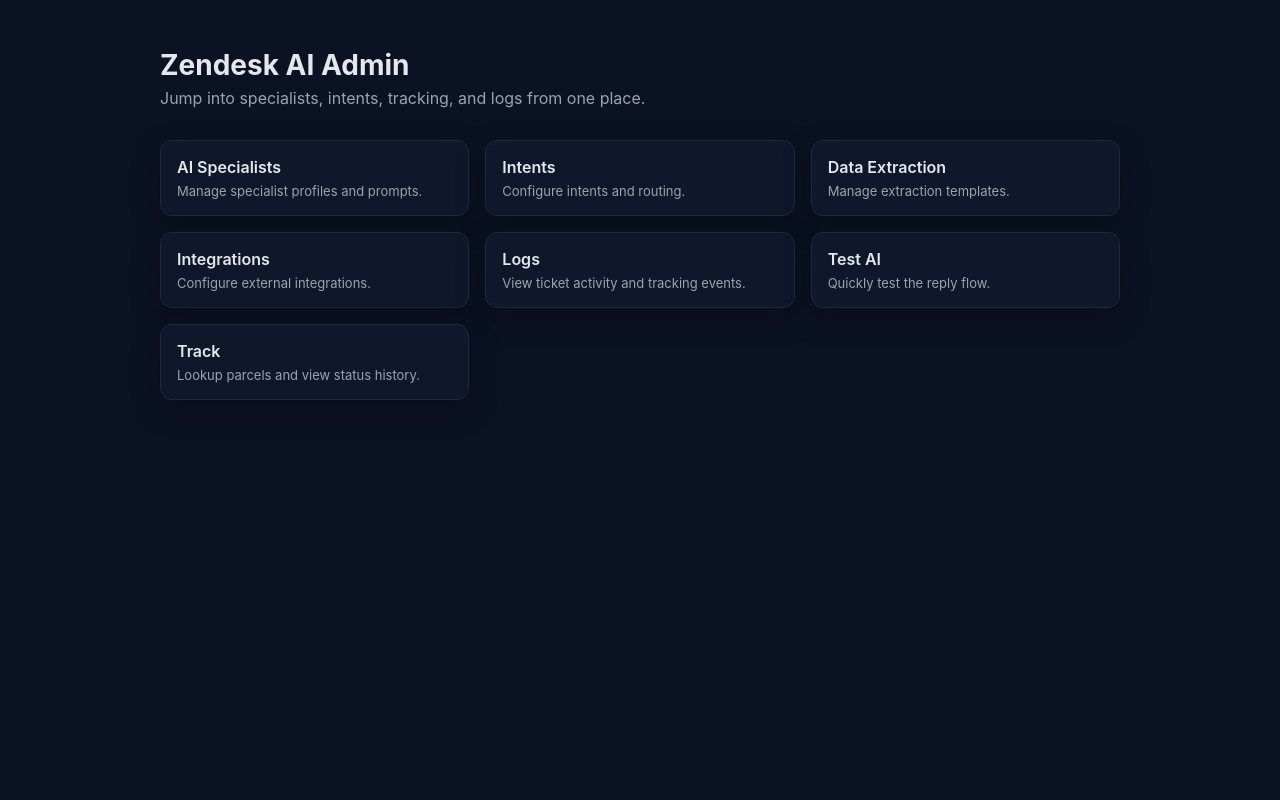
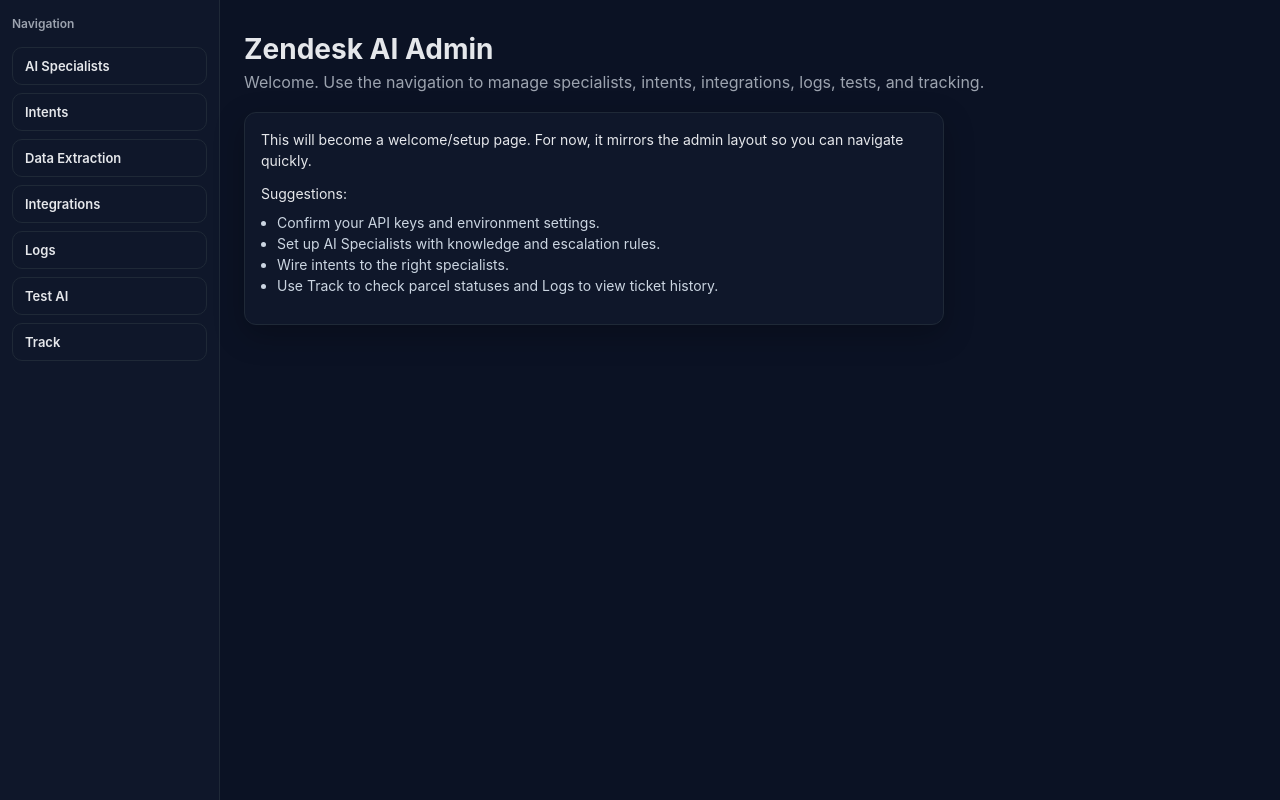
Before and after one commit to Jay7028/zendesk-ai-bot, a Next.js app: page / in a window 1280 px wide. Built offline with nearby package versions, Linux system fonts and the light colour scheme.

Commit message:
Restyle home with admin layout and nav

```diff
--- a/app/page.tsx
+++ b/app/page.tsx
@@ -1,14 +1,4 @@
 export default function Home() {
-  const links = [
-    { href: "/specialists", title: "AI Specialists", desc: "Manage specialist profiles and prompts." },
-    { href: "/admin/intents", title: "Intents", desc: "Configure intents and routing." },
-    { href: "/admin/data-extraction", title: "Data Extraction", desc: "Manage extraction templates." },
-    { href: "/admin/integrations", title: "Integrations", desc: "Configure external integrations." },
-    { href: "/admin/logs", title: "Logs", desc: "View ticket activity and tracking events." },
-    { href: "/test-ai", title: "Test AI", desc: "Quickly test the reply flow." },
-    { href: "/track", title: "Track", desc: "Lookup parcels and view status history." },
-  ];
-
   return (
     <main
       style={{
@@ -16,42 +6,92 @@
         fontFamily: "Inter, system-ui, -apple-system, 'Segoe UI', sans-serif",
         background: "#0b1224",
         color: "#e5e7eb",
-        padding: "48px 24px",
       }}
     >
-      <div style={{ maxWidth: 960, margin: "0 auto" }}>
-        <header style={{ marginBottom: 32 }}>
+      <div style={{ display: "flex", minHeight: "100vh" }}>
+        <aside
+          style={{
+            width: "220px",
+            borderRight: "1px solid #1f2937",
+            padding: "16px 12px",
+            display: "flex",
+            flexDirection: "column",
+            gap: 8,
+            background: "#0f172a",
+          }}
+        >
+          <div style={{ fontSize: "12px", color: "#9ca3af", marginBottom: 8, fontWeight: 600 }}>
+            Navigation
+          </div>
+          {[
+            { id: "specialists", label: "AI Specialists", href: "/specialists" },
+            { id: "intents", label: "Intents", href: "/admin/intents" },
+            { id: "data-extraction", label: "Data Extraction", href: "/admin/data-extraction" },
+            { id: "integrations", label: "Integrations", href: "/admin/integrations" },
+            { id: "logs", label: "Logs", href: "/admin/logs" },
+            { id: "test-ai", label: "Test AI", href: "/test-ai" },
+            { id: "track", label: "Track", href: "/track" },
+          ].map((item) => (
+            <a key={item.id} href={item.href} style={{ textDecoration: "none" }}>
+              <div
+                style={{
+                  padding: "10px 12px",
+                  borderRadius: "10px",
+                  cursor: "pointer",
+                  fontSize: "13px",
+                  background: "transparent",
+                  color: "#e5e7eb",
+                  fontWeight: 600,
+                  border: "1px solid #1f2937",
+                  transition: "background 0.15s",
+                }}
+              >
+                {item.label}
+              </div>
+            </a>
+          ))}
+        </aside>
+
+        <div
+          style={{
+            flex: 1,
+            padding: "32px 24px",
+            background: "#0b1224",
+          }}
+        >
+          <header style={{ marginBottom: 20 }}>
             <div style={{ fontSize: 28, fontWeight: 700 }}>Zendesk AI Admin</div>
             <div style={{ color: "#9ca3af", marginTop: 6 }}>
-            Jump into specialists, intents, tracking, and logs from one place.
+              Welcome. Use the navigation to manage specialists, intents, integrations, logs, tests, and tracking.
             </div>
           </header>
 
           <div
             style={{
-            display: "grid",
-            gridTemplateColumns: "repeat(auto-fit, minmax(240px, 1fr))",
-            gap: 16,
-          }}
-        >
-          {links.map((link) => (
-            <a
-              key={link.href}
-              href={link.href}
-              style={{
-                textDecoration: "none",
               border: "1px solid #1f2937",
               borderRadius: "12px",
               padding: "16px",
               background: "#0f172a",
               color: "#e5e7eb",
               boxShadow: "0 10px 30px rgba(0,0,0,0.25)",
+              fontSize: 14,
+              lineHeight: 1.5,
+              maxWidth: 700,
             }}
           >
-              <div style={{ fontSize: 16, fontWeight: 600, marginBottom: 6 }}>{link.title}</div>
-              <div style={{ fontSize: 13, color: "#9ca3af" }}>{link.desc}</div>
-            </a>
-          ))}
+            <p style={{ marginBottom: 12 }}>
+              This will become a welcome/setup page. For now, it mirrors the admin layout so you can navigate quickly.
+            </p>
+            <p style={{ marginBottom: 12 }}>
+              Suggestions:
+              <ul style={{ margin: "8px 0 0 16px", color: "#cbd5e1" }}>
+                <li>Confirm your API keys and environment settings.</li>
+                <li>Set up AI Specialists with knowledge and escalation rules.</li>
+                <li>Wire intents to the right specialists.</li>
+                <li>Use Track to check parcel statuses and Logs to view ticket history.</li>
+              </ul>
+            </p>
+          </div>
         </div>
       </div>
     </main>
```
Lines whose indentation alone changed are shown as unchanged.
